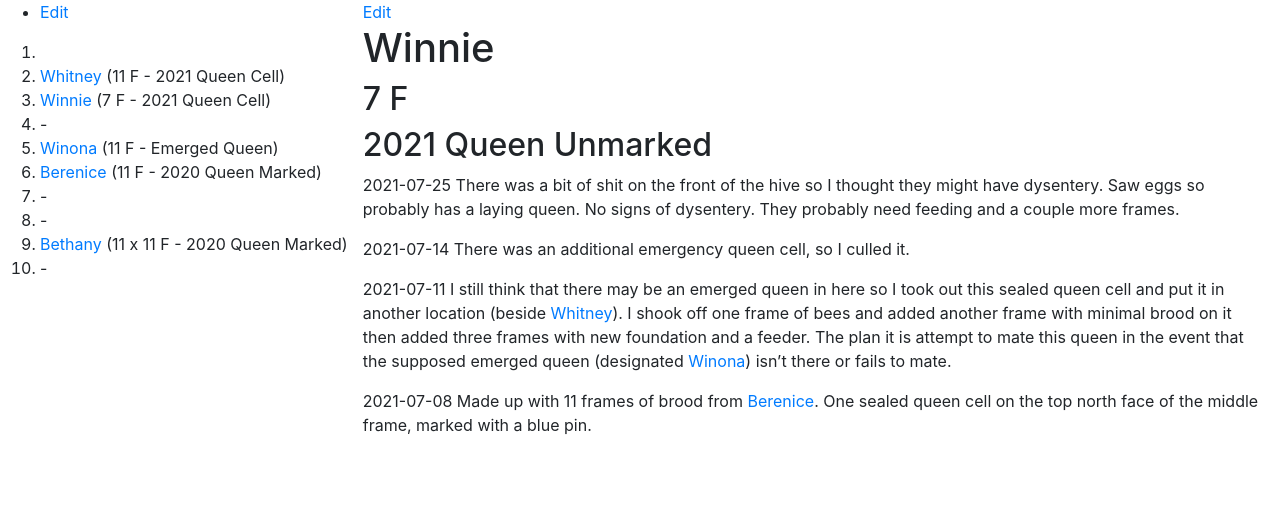
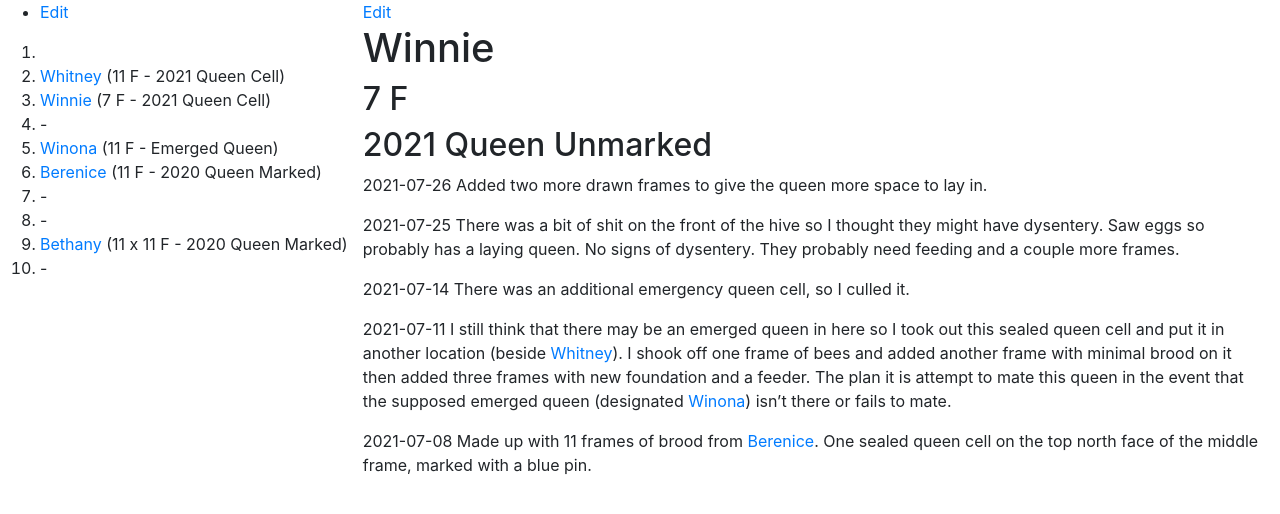
Before and after one commit to joejcollins/rhapsody-angel, a Jekyll site: the page built from queens/2021-winnie.md, in a window 1280 px wide. Shown: the top 514 px of the page. Built offline with Jekyll 4.4.1, drawn with Linux system fonts in a browser that asks for light colours; our own code applies the rules of GitHub Pages for plain Markdown files.

Commit message:
Update 2021-winnie.md

```diff
--- a/queens/2021-winnie.md
+++ b/queens/2021-winnie.md
@@ -3,6 +3,8 @@
 ## 7 F
 
 ## 2021 Queen Unmarked
+
+2021-07-26 Added two more drawn frames to give the queen more space to lay in.
 
 2021-07-25 There was a bit of shit on the front of the hive so I thought they might have dysentery.  Saw eggs so probably has a laying queen.  No signs of dysentery.  They probably need feeding and a couple more frames.
 
```
